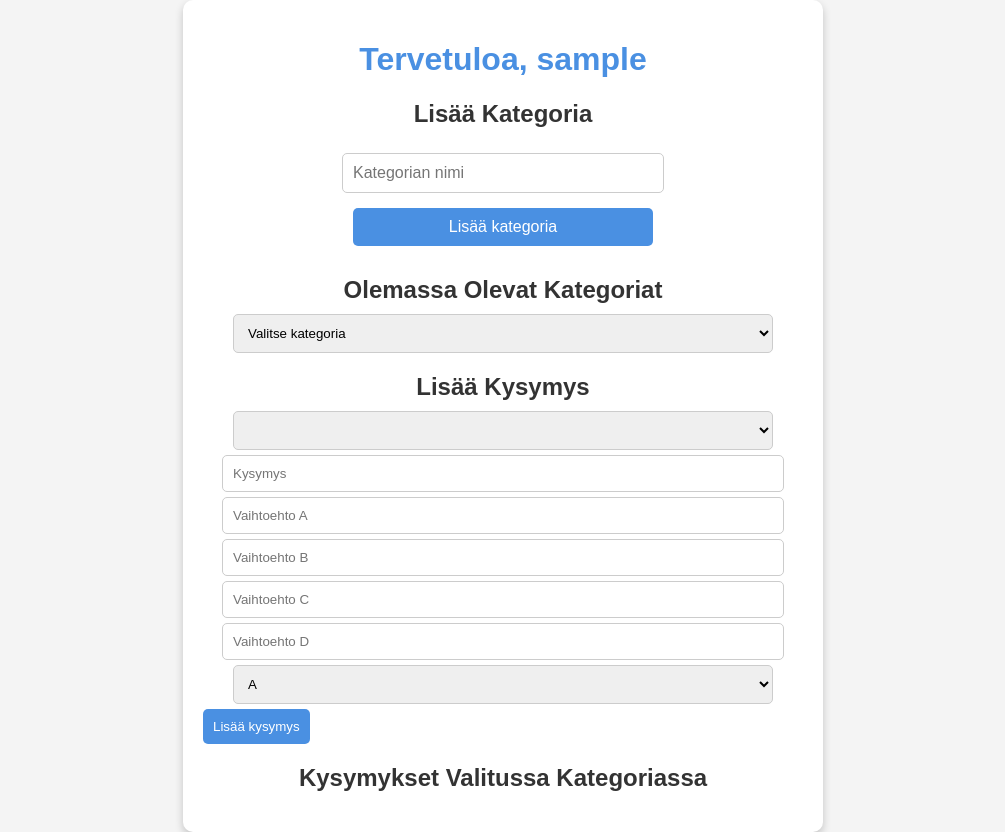
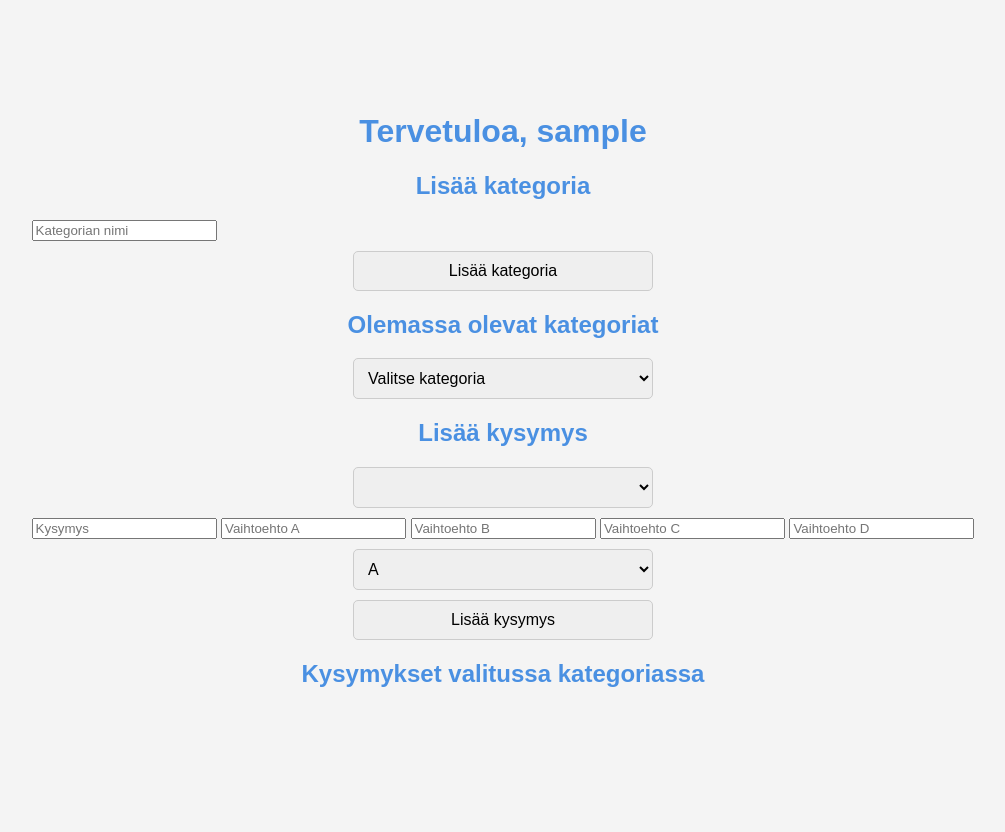
Before and after one commit to webkehitys/taitaja2025, a PHP site: page /teacher_dashboard.php in a window 1280 px wide. Shown: the whole page, without its empty margins (137-1142 px from the left). After the commit the page ends 687 px from the top, so only its background shows below. Run offline with PHP 8.4, Linux system fonts and the light colour scheme; the visitor is signed in with stand-in values (Sample User, id 1); data that the repository does not hold is empty.

Commit message:
paskaakos tssä

```diff
--- a/semifinaali/index.html
+++ b/semifinaali/index.html
@@ -28,9 +28,9 @@
 
             <h3>Valitse kysymysten määrä</h3>
             <select id="question-count">
+                <option value="5">5 kysymystä</option>
                 <option value="10">10 kysymystä</option>
                 <option value="15">15 kysymystä</option>
-                <option value="20">20 kysymystä</option>
             </select>
 
             <button onclick="startQuiz()">Aloita peli</button>
--- a/semifinaali/styles.css
+++ b/semifinaali/styles.css
@@ -16,8 +16,8 @@ h1, h2, h3 {
     color: #4a90e2;
 }
 
-/* Kontainerit */
-.container, #game-container {
+/* Pääkontaineri */
+#game-container {
     background: #fff;
     border-radius: 10px;
     box-shadow: 0 4px 8px rgba(0, 0, 0, 0.2);
@@ -27,34 +27,18 @@ h1, h2, h3 {
     text-align: center;
 }
 
-/* Lomakkeet */
-form {
-    display: flex;
-    flex-direction: column;
-    align-items: center;
-    margin-top: 20px;
-}
-
-form input, form select, form button {
+/* Valintaelementit */
+select, button {
     font-size: 16px;
     padding: 10px;
-    margin: 10px 0;
+    margin: 10px;
     border: 1px solid #ccc;
     border-radius: 5px;
     width: 90%;
     max-width: 300px;
-}
-
-form button {
-    background-color: #4a90e2;
-    color: white;
-    border: none;
-    cursor: pointer;
-    transition: background-color 0.3s ease;
-}
-
-form button:hover {
-    background-color: #357ab7;
+    display: block;
+    margin-left: auto;
+    margin-right: auto;
 }
 
 /* Kysymysnäkymä */
@@ -82,7 +66,12 @@ form button:hover {
     transform: scale(1.2);
     transition: transform 0.3s ease, background-color 0.3s ease;
 }
-
+.correct-answer {
+    background-color: #28a745 !important;
+    color: #fff !important;
+    transform: scale(1.2); /* Suurentaa painiketta hieman */
+    transition: transform 0.3s ease, background-color 0.3s ease;
+}
 /* Tulossivu */
 #results {
     text-align: center;
@@ -102,125 +91,3 @@ form button:hover {
 #results button:hover {
     background-color: #357ab7;
 }
-
-/* Login- ja rekisteröitymissivut */
-.login-container {
-    background: #fff;
-    padding: 20px;
-    border-radius: 10px;
-    box-shadow: 0 4px 8px rgba(0, 0, 0, 0.2);
-    text-align: center;
-    width: 90%;
-    max-width: 400px;
-}
-
-.login-container input {
-    width: 90%;
-    padding: 10px;
-    margin: 10px 0;
-    border: 1px solid #ccc;
-    border-radius: 5px;
-}
-
-.login-container button {
-    width: 90%;
-    padding: 10px;
-    background-color: #4a90e2;
-    color: white;
-    border: none;
-    border-radius: 5px;
-    cursor: pointer;
-    transition: background-color 0.3s ease;
-}
-
-.login-container button:hover {
-    background-color: #357ab7;
-}
-
-/* Dashboard */
-.dashboard-container {
-    background: #fff;
-    padding: 20px;
-    border-radius: 10px;
-    box-shadow: 0 4px 8px rgba(0, 0, 0, 0.2);
-    width: 90%;
-    max-width: 600px;
-    text-align: center;
-}
-
-.dashboard-section {
-    margin-bottom: 20px;
-    text-align: left;
-}
-
-.dashboard-section h2 {
-    margin-bottom: 10px;
-    color: #333;
-}
-
-.dashboard-section input, .dashboard-section select {
-    width: 90%;
-    padding: 10px;
-    margin: 5px 0;
-    border: 1px solid #ccc;
-    border-radius: 5px;
-    display: block;
-    margin-left: auto;
-    margin-right: auto;
-}
-
-.dashboard-section button {
-    padding: 10px;
-    background-color: #4a90e2;
-    color: white;
-    border: none;
-    border-radius: 5px;
-    cursor: pointer;
-    transition: background-color 0.3s ease;
-}
-
-.dashboard-section button:hover {
-    background-color: #357ab7;
-}
-
-/* Kysymyslista */
-#questions {
-    list-style-type: none;
-    padding: 0;
-}
-
-#questions li {
-    background: #f9f9f9;
-    border: 1px solid #ddd;
-    padding: 10px;
-    margin: 5px 0;
-    border-radius: 5px;
-    display: flex;
-    justify-content: space-between;
-    align-items: center;
-}
-
-#questions button {
-    padding: 5px 10px;
-    font-size: 14px;
-    border: none;
-    border-radius: 5px;
-    cursor: pointer;
-    color: white;
-}
-
-#questions button.edit-button {
-    background-color: #4a90e2;
-}
-
-#questions button.delete-button {
-    background-color: #e74c3c;
-}
-
-#questions button.edit-button:hover {
-    background-color: #357ab7;
-}
-
-#questions button.delete-button:hover {
-    background-color: #c0392b;
-}
--- a/semifinaali/teacher_dashboard.php
+++ b/semifinaali/teacher_dashboard.php
@@ -2,7 +2,6 @@
 session_start();
 include 'db.php';
 
-// Tarkista kirjautuminen
 if (!isset($_SESSION['teacher_id'])) {
     header("Location: login.html");
     exit();
@@ -23,9 +22,9 @@ $teacher_id = $_SESSION['teacher_id'];
     <div class="dashboard-container">
         <h1>Tervetuloa, <?php echo $_SESSION['username']; ?></h1>
 
-        <!-- Lisää kategoria -->
+        <!-- Uuden kategorian lisääminen -->
         <section class="dashboard-section">
-            <h2>Lisää Kategoria</h2>
+            <h2>Lisää kategoria</h2>
             <form id="add-category-form">
                 <input type="text" id="new-category" placeholder="Kategorian nimi" required>
                 <button type="button" onclick="addCategory()">Lisää kategoria</button>
@@ -34,16 +33,19 @@ $teacher_id = $_SESSION['teacher_id'];
 
         <!-- Olemassa olevat kategoriat -->
         <section class="dashboard-section">
-            <h2>Olemassa Olevat Kategoriat</h2>
+            <h2>Olemassa olevat kategoriat</h2>
             <select id="existing-category-list" onchange="loadQuestions()">
                 <option value="">Valitse kategoria</option>
+                <!-- Kategoriat lisätään JavaScriptillä -->
             </select>
         </section>
 
-        <!-- Lisää kysymys -->
+        <!-- Uuden kysymyksen lisääminen -->
         <section class="dashboard-section">
-            <h2>Lisää Kysymys</h2>
-            <select id="question-category"></select>
+            <h2>Lisää kysymys</h2>
+            <select id="question-category">
+                <!-- Kategoriat lisätään JavaScriptillä -->
+            </select>
             <input type="text" id="question-text" placeholder="Kysymys" required>
             <input type="text" id="option-a" placeholder="Vaihtoehto A" required>
             <input type="text" id="option-b" placeholder="Vaihtoehto B" required>
@@ -58,17 +60,19 @@ $teacher_id = $_SESSION['teacher_id'];
             <button onclick="addQuestion()">Lisää kysymys</button>
         </section>
 
-        <!-- Kysymysten lista -->
+        <!-- Kysymysten muokkaus ja poistaminen -->
         <section class="dashboard-section">
-            <h2>Kysymykset Valitussa Kategoriassa</h2>
-            <ul id="questions"></ul>
+            <h2>Kysymykset valitussa kategoriassa</h2>
+            <ul id="questions">
+                <!-- Kysymykset ja niiden muokkaus- ja poistopainikkeet lisätään JavaScriptillä -->
+            </ul>
         </section>
     </div>
 
     <script>
         let teacherId = <?php echo $teacher_id; ?>;
 
-        // Lataa kategoriat
+        // Lataa kategoriat opettajalle
         async function loadCategories() {
             const response = await fetch(`get_categories.php?teacher_id=${teacherId}`);
             const categories = await response.json();
@@ -90,37 +94,64 @@ $teacher_id = $_SESSION['teacher_id'];
             });
         }
 
-        // Lisää kategoria
+        // Lisää uusi kategoria
         async function addCategory() {
             const categoryName = document.getElementById('new-category').value;
 
-            if (!categoryName) {
-                alert("Anna kategorian nimi!");
-                return;
-            }
-
-            const response = await fetch('add_category.php', {
-                method: 'POST',
-                headers: { 'Content-Type': 'application/json' },
-                body: JSON.stringify({ teacher_id: teacherId, name: categoryName })
-            });
-
-            if (response.ok) {
+            if (categoryName) {
+                await fetch('add_category.php', {
+                    method: 'POST',
+                    headers: { 'Content-Type': 'application/json' },
+                    body: JSON.stringify({ teacher_id: teacherId, name: categoryName })
+                });
                 document.getElementById('new-category').value = '';
                 loadCategories();
             } else {
-                alert("Kategorian lisääminen epäonnistui.");
+                alert("Anna kategorian nimi.");
             }
         }
 
-        // Lataa kysymykset
+        // Lisää uusi kysymys
+        async function addQuestion() {
+            const categoryId = document.getElementById('question-category').value;
+            const questionText = document.getElementById('question-text').value;
+            const optionA = document.getElementById('option-a').value;
+            const optionB = document.getElementById('option-b').value;
+            const optionC = document.getElementById('option-c').value;
+            const optionD = document.getElementById('option-d').value;
+            const correctOption = document.getElementById('correct-option').value;
+
+            if (categoryId && questionText && optionA && optionB && optionC && optionD && correctOption) {
+                await fetch('add_question.php', {
+                    method: 'POST',
+                    headers: { 'Content-Type': 'application/json' },
+                    body: JSON.stringify({
+                        teacher_id: teacherId,
+                        category_id: categoryId,
+                        question: questionText,
+                        option_a: optionA,
+                        option_b: optionB,
+                        option_c: optionC,
+                        option_d: optionD,
+                        correct_option: correctOption
+                    })
+                });
+                document.getElementById('question-text').value = '';
+                document.getElementById('option-a').value = '';
+                document.getElementById('option-b').value = '';
+                document.getElementById('option-c').value = '';
+                document.getElementById('option-d').value = '';
+                loadQuestions();
+            } else {
+                alert("Täytä kaikki kysymyskentät.");
+            }
+        }
+
+        // Lataa kysymykset valitusta kategoriasta
         async function loadQuestions() {
             const categoryId = document.getElementById('existing-category-list').value;
 
-            if (!categoryId) {
-                document.getElementById('questions').innerHTML = '';
-                return;
-            }
+            if (!categoryId) return;
 
             const response = await fetch(`get_questions.php?category=${categoryId}&teacher_id=${teacherId}`);
             const questions = await response.json();
@@ -129,13 +160,13 @@ $teacher_id = $_SESSION['teacher_id'];
             questionsContainer.innerHTML = '';
 
             questions.forEach(question => {
-                const listItem = document.createElement('li');
-                listItem.classList.add('question-item');
+                const questionItem = document.createElement('li');
+                questionItem.classList.add('question-item');
 
                 // Kysymyksen teksti
                 const questionTitle = document.createElement('div');
                 questionTitle.classList.add('question-title');
-                questionTitle.textContent = `${question.question} (Oikea vastaus: ${question.correct_option})`;
+                questionTitle.textContent = `${question.question} (A: ${question.option_a}, B: ${question.option_b}, C: ${question.option_c}, D: ${question.option_d}) - Oikea vastaus: ${question.correct_option}`;
 
                 // Muokkaus-painike
                 const editButton = document.createElement('button');
@@ -149,21 +180,43 @@ $teacher_id = $_SESSION['teacher_id'];
                 deleteButton.classList.add('delete-button');
                 deleteButton.onclick = () => deleteQuestion(question.id);
 
-                listItem.appendChild(questionTitle);
-                listItem.appendChild(editButton);
-                listItem.appendChild(deleteButton);
-                questionsContainer.appendChild(listItem);
+                questionItem.appendChild(questionTitle);
+                questionItem.appendChild(editButton);
+                questionItem.appendChild(deleteButton);
+                questionsContainer.appendChild(questionItem);
             });
+        }
+
+        // Muokkaa kysymystä
+        function editQuestion(question) {
+            const newQuestionText = prompt("Muokkaa kysymystä:", question.question);
+            if (newQuestionText) {
+                question.question = newQuestionText;
+                updateQuestion(question);
+            }
+        }
+
+        // Päivitä kysymys tietokannassa
+        async function updateQuestion(question) {
+            await fetch('update_question.php', {
+                method: 'POST',
+                headers: { 'Content-Type': 'application/json' },
+                body: JSON.stringify(question)
+            });
+            loadQuestions();
         }
 
         // Poista kysymys
         async function deleteQuestion(questionId) {
             if (confirm("Haluatko varmasti poistaa kysymyksen?")) {
-                await fetch(`delete_question.php?id=${questionId}`, { method: 'DELETE' });
+                await fetch(`delete_question.php?id=${questionId}`, {
+                    method: 'DELETE'
+                });
                 loadQuestions();
             }
         }
 
+<<<<<<< HEAD
         // Muokkaa kysymystä
         async function editQuestion(question) {
             const newText = prompt("Muokkaa kysymystä:", question.question);
@@ -236,6 +289,8 @@ async function addQuestion() {
 }
 
 
+=======
+>>>>>>> parent of 9d1c3bc (Ulkoasua korjattiin, kaikki pitäisi toimia nyt)
         // Lataa kategoriat heti sivun latautuessa
         window.onload = loadCategories;
     </script>
```
Also changed, not shown: semifinaali/login.html (+13 -11 lines), semifinaali/process_login.php (deleted, +0 -40 lines), semifinaali/register.html (+13 -12 lines).
